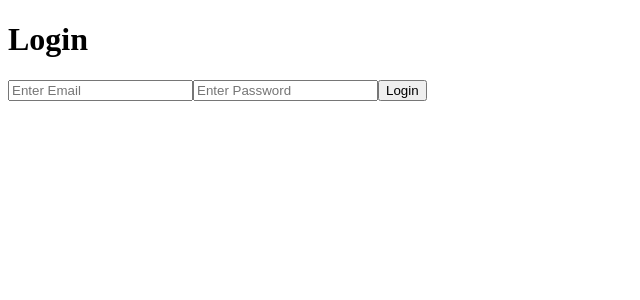
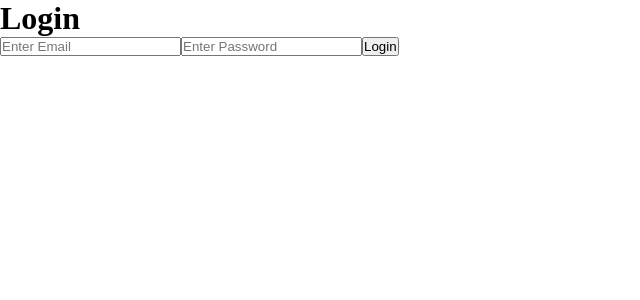
Before and after one commit to 2kwattz/ShadowChat-BlogPost-ChatApp, a React (Vite) app in the folder client/: page /login in a window 1280 px wide. Shown: the top 300 px of the page, without its empty margins (0-640 px from the left). Built offline with nearby package versions, Linux system fonts and the light colour scheme; no server answers.

Commit message:
Added Color variables in frontend root css

```diff
--- a/client/src/components/navbar.jsx
+++ b/client/src/components/navbar/navbar.jsx
@@ -1,10 +1,13 @@
 import { useState,useEffect } from "react";
 import styles from "./navbar.module.css";
+import '../../styles/main.css'
 
 
 function Navbar(){
     return (
-            <h1> Test Navbar</h1>
+            <div className="navbarWrapper">
+
+            </div>
     )
 }
 
--- /dev/null
+++ b/client/src/components/navbar/navbar.module.css
@@ -0,0 +1,5 @@
+/* Navbar CSS */
+
+.navbarWrapper{
+
+}
--- a/client/src/pages/Home/Home.jsx
+++ b/client/src/pages/Home/Home.jsx
@@ -1,13 +1,17 @@
 import { useState,useEffect } from "react";
 
 // Components
-import Navbar from '../../components/navbar';
+import Navbar from '../../components/navbar/navbar';
 
 function Home() {
   return (
-    <div>
+    <React.Fragment>
+      <Navbar/>
+      <div>
       <h1>Home Page</h1>
     </div>
+
+    </React.Fragment>
   );
 }
 
--- a/client/src/styles/main.css
+++ b/client/src/styles/main.css
@@ -1 +1,60 @@
 /* CSS RESET */
+
+*{
+    margin: 0px;
+    padding: 0px;
+    box-sizing: border-box;
+}
+
+/* Root Colors */
+
+:root{
+    --bg-dark-primary: #060810;
+    --bg-dark-secondary: #090c17;
+
+    --surface-primary: #0d1121;
+    --surface-secondary: #101525;
+    --surface-tertiary: #141a2e;
+
+    --darkpink-primary: #201025;
+    --darkpurple-primary: #141025;
+    --darkpurple-secondary:#1c1025;
+
+    --cyan-primary: #22d3ee;
+    --cyan-secondary:#67e8f9;
+    --cyan-tertiary :#a5f3fc;
+
+    --cyan-dark-primary: #0891b2;
+    --cyan-glow-primary: #rgba(34,211,238,0.20);
+    --cyan-glow-secondary: #rgba(34,211,238,0.08);
+    --cyan-border: #rgba(34,211,238,0.30);
+
+    --lightpurple-primary: #a78bfa;
+    --lightpurple-secondary: #c4b5fd;
+    --lightpurple-tertiary: #ede9fe;
+
+    --purple-primary: #7c3aed;
+    --purple-glow-primary: #rgba(167,139,250,0.20);
+    --purple-glow-secondary: #rgba(167,139,250,0.08);
+    --purple-border-primary: #rgba(167,139,250,0.30);
+
+    --text-white-1: #f0f4ff;
+    --text-white-2: #b8c8e8;
+    --text-white-3: #6a7fa8;
+    --text-white-4: #303b54;
+
+     /* AMBER — secondary accent: badges, hot labels, featured, CTA highlights */
+
+
+
+
+
+
+
+
+
+
+
+
+
+}
```
Also changed, not shown: client/src/components/navbar.module.css (deleted).
